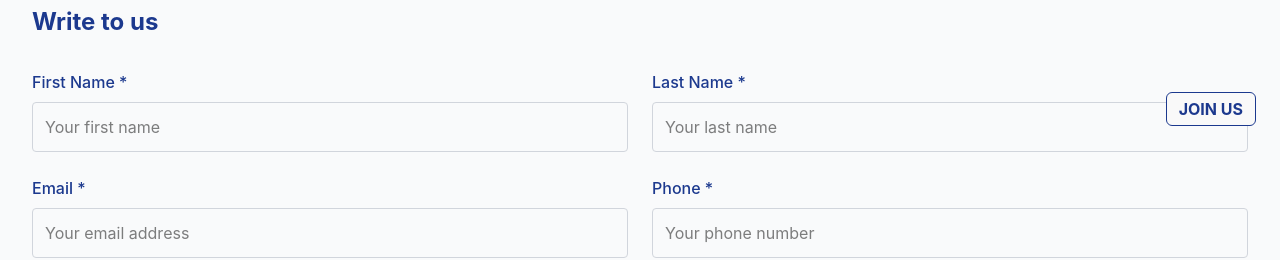
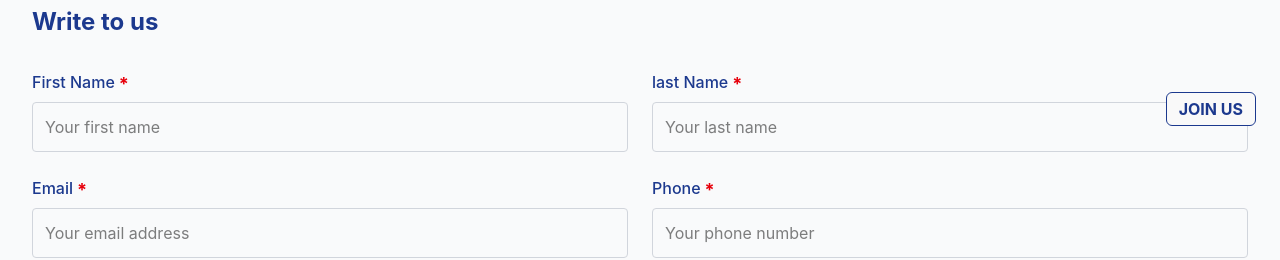
Before and after one commit to mynkbis/security, a React (Vite) app: page /contactus in a window 1280 px wide. Shown: the part 658-918 px from the top of the page. Built offline with nearby package versions, Linux system fonts and the light colour scheme.

Commit message:
text color changes

```diff
--- a/src/pages/ContactUs.jsx
+++ b/src/pages/ContactUs.jsx
@@ -129,7 +129,10 @@ const ContactPage = () => {
             <form onSubmit={handleSubmit} className="space-y-6">
               <div className="grid grid-cols-1 md:grid-cols-2 gap-6">
                 <div>
-                  <label className="block text-blue-900 font-medium mb-2">First Name *</label>
+                  <div className="flex gap-1">
+                  <label className="block text-blue-900 font-medium mb-2">First Name</label>
+                  <span className="text-red-600 text-lg font-bold">*</span>
+                 </div>
                   <input
                     type="text"
                     name="firstName"
@@ -141,7 +144,10 @@ const ContactPage = () => {
                   {errors.firstName && <p className="text-red-500 text-sm">{errors.firstName}</p>}
                 </div>
                 <div>
-                  <label className="block text-blue-900 font-medium mb-2">Last Name *</label>
+                <div className="flex gap-1">
+                  <label className="block text-blue-900 font-medium mb-2">last Name</label>
+                  <span className="text-red-600 text-lg font-bold">*</span>
+                 </div>
                   <input
                     type="text"
                     name="lastName"
@@ -156,7 +162,10 @@ const ContactPage = () => {
 
               <div className="grid grid-cols-1 md:grid-cols-2 gap-6">
                 <div>
-                  <label className="block text-blue-900 font-medium mb-2">Email *</label>
+                   <div className="flex gap-1">
+                  <label className="block text-blue-900 font-medium mb-2">Email</label>
+                  <span className="text-red-600 text-lg font-bold">*</span>
+                 </div>
                   <input
                     type="email"
                     name="email"
@@ -168,7 +177,10 @@ const ContactPage = () => {
                   {errors.email && <p className="text-red-500 text-sm">{errors.email}</p>}
                 </div>
                 <div>
-                  <label className="block text-blue-900 font-medium mb-2">Phone *</label>
+                 <div className="flex gap-1">
+                  <label className="block text-blue-900 font-medium mb-2">Phone</label>
+                  <span className="text-red-600 text-lg font-bold">*</span>
+                 </div>
                   <input
                     type="tel"
                     name="phone"
@@ -182,7 +194,10 @@ const ContactPage = () => {
               </div>
 
               <div>
-                <label className="block text-blue-900 font-medium mb-2">Message *</label>
+                <div className="flex gap-1">
+                  <label className="block text-blue-900 font-medium mb-2">Message</label>
+                  <span className="text-red-600 text-lg font-bold">*</span>
+                 </div>
                 <textarea
                   name="message"
                   value={formData.message}
```
